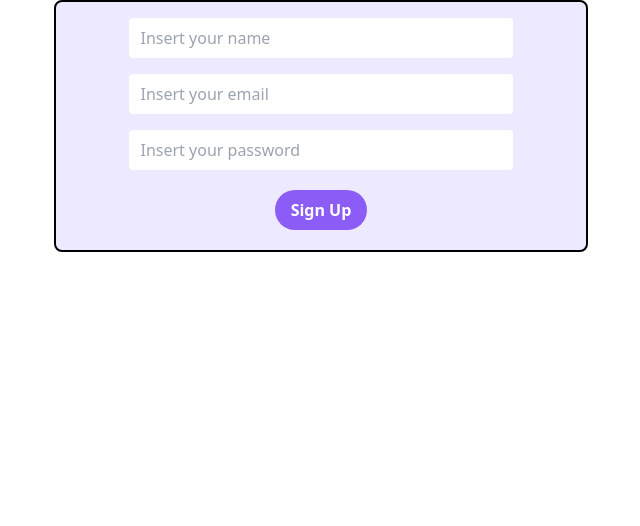
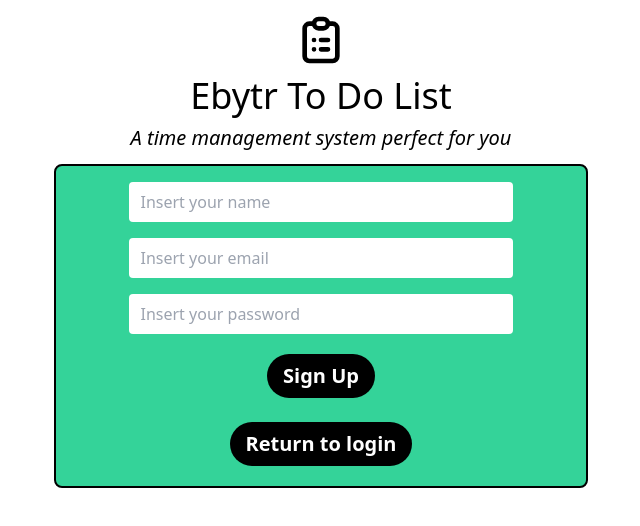
Before and after one commit to leonardo-pinto/ebytr-mern-challenge, a React (Create React App) app in the folder frontend/: page /signup in a window 1280 px wide. Shown: the top 526 px of the page, without its empty margins (319-959 px from the left). Built offline with nearby package versions, Linux system fonts and the light colour scheme; what tailwindcss-hero-patterns would draw is missing.

Commit message:
feat: finish style signup page

```diff
--- a/frontend/src/components/login/LoginForm.js
+++ b/frontend/src/components/login/LoginForm.js
@@ -66,7 +66,7 @@ function LoginForm() {
         />
         <button
           type="submit"
-          className="bg-black hover:bg-blue-700 text-white
+          className="bg-black text-white
           font-bold py-2 px-4 rounded-full m-3 sm:text-xl"
           data-testid="button-login"
           disabled={ disableLoginBtn }
--- a/frontend/src/components/signup/SignupForm.js
+++ b/frontend/src/components/signup/SignupForm.js
@@ -1,6 +1,7 @@
 import React, { useState, useEffect } from 'react';
 import { useHistory } from 'react-router';
 import { useDispatch } from 'react-redux';
+import { Link } from 'react-router-dom';
 import { signUp } from '../../redux/actions/userActions';
 
 function SignupForm() {
@@ -44,8 +45,8 @@ function SignupForm() {
   return (
     <div
       className="p-2 flex flex-col justify-center
-    items-center bg-purple-100 mx-auto border-2
-    border-solid border-black rounded-lg w-4/5 sm:w-2/4 md:w-5/12"
+      items-center bg-green-400 mx-auto border-2
+      border-solid border-black rounded-lg w-4/5 sm:w-2/4 md:w-5/12"
     >
       <form
         className="w-full flex flex-col justify-center items-center"
@@ -54,7 +55,7 @@ function SignupForm() {
         <input
           name="name"
           className="w-3/4 py-2 px-3 my-2 rounded
-          focus:ring-2 focus:ring-blue-600 text-gray-700"
+          focus:ring-2 focus:ring-black text-black"
           type="text"
           data-testid="name-input-signup"
           value={ name }
@@ -64,7 +65,7 @@ function SignupForm() {
         <input
           name="email"
           className="w-3/4 py-2 px-3 my-2 rounded
-          focus:ring-2 focus:ring-blue-600 text-gray-700"
+          focus:ring-2 focus:ring-black text-black"
           type="email"
           data-testid="email-input-signup"
           value={ email }
@@ -74,7 +75,7 @@ function SignupForm() {
         <input
           name="password"
           className="w-3/4 py-2 px-3 my-2 rounded
-          focus:ring-2 focus:ring-blue-600 text-gray-700"
+          focus:ring-2 focus:ring-black text-black"
           type="password"
           value={ password }
           data-testid="password-input-signup"
@@ -83,13 +84,23 @@ function SignupForm() {
         />
         <button
           type="submit"
-          className="bg-purple-500 hover:bg-blue-700 text-white
-          font-bold py-2 px-4 rounded-full m-3"
+          className="bg-black text-white
+          font-bold py-2 px-4 rounded-full m-3 sm:text-xl"
           data-testid="button-signup"
           disabled={ disableSignupBtn }
         >
           Sign Up
         </button>
+        <Link to="/">
+          <button
+            type="submit"
+            className="bg-black text-white
+            font-bold py-2 px-4 rounded-full m-3 sm:text-xl"
+            data-testid="button-signup"
+          >
+            Return to login
+          </button>
+        </Link>
       </form>
     </div>
   );
--- a/frontend/src/pages/Signup.js
+++ b/frontend/src/pages/Signup.js
@@ -3,6 +3,7 @@ import { Redirect } from 'react-router-dom';
 import { useSelector } from 'react-redux';
 import { ToastContainer } from 'react-toastify';
 import SignupForm from '../components/signup/SignupForm';
+import Title from '../components/title/Title';
 
 function Login() {
   const user = useSelector((state) => state.user);
@@ -11,6 +12,7 @@ function Login() {
 
   return (
     <>
+      <Title />
       <ToastContainer />
       <SignupForm />
     </>
```
